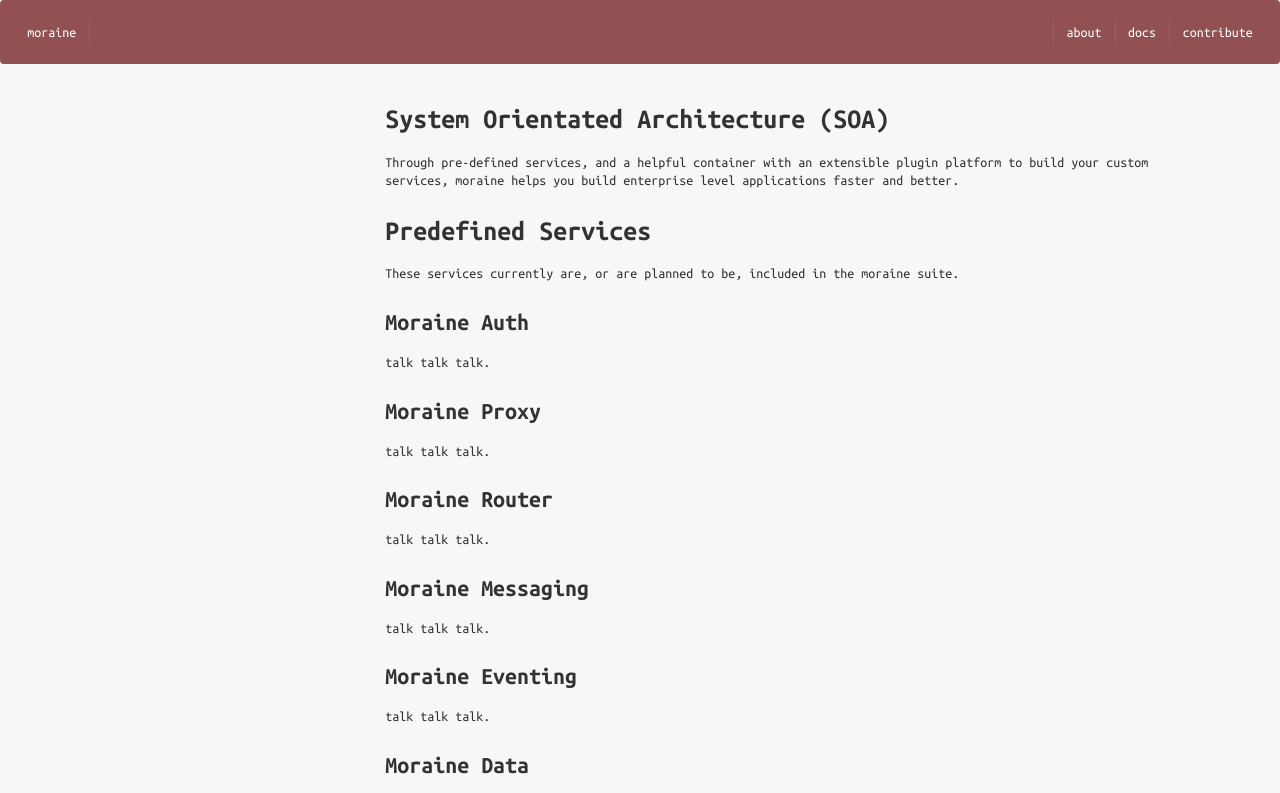
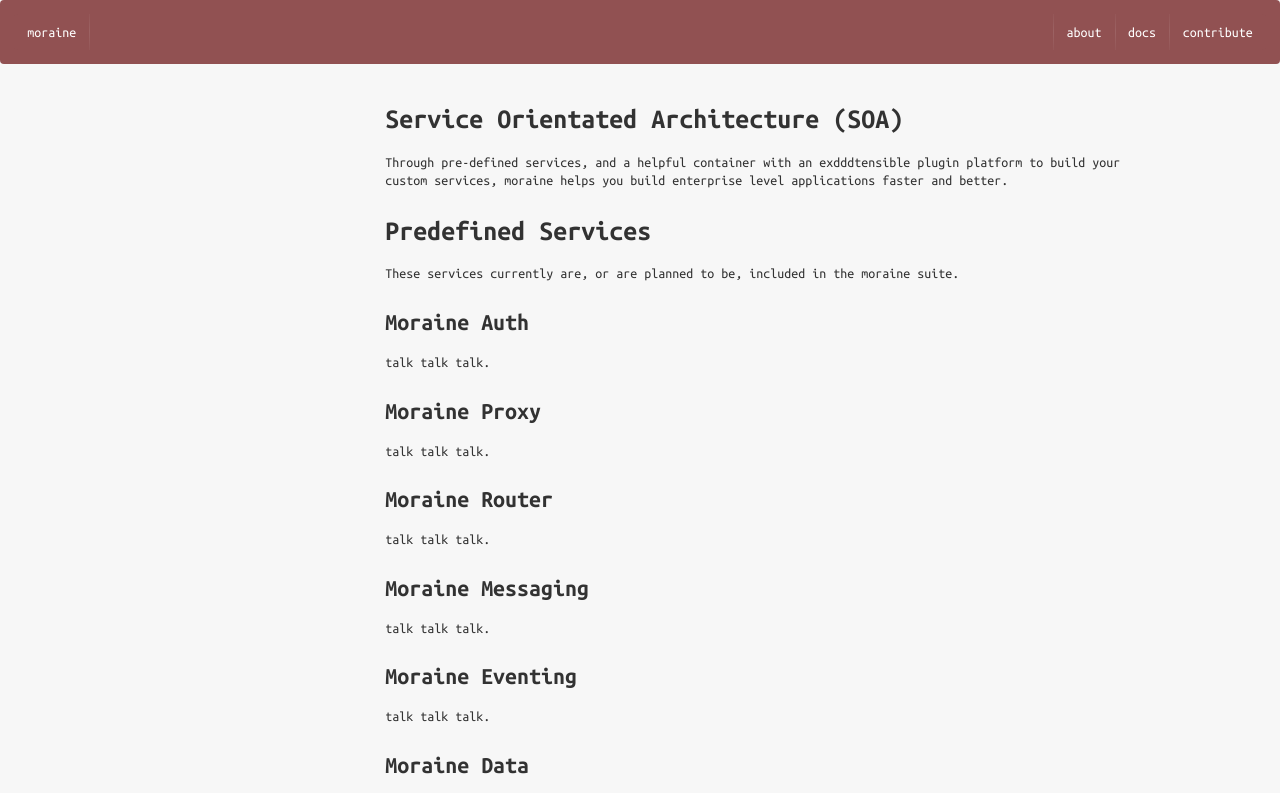
Before and after one commit to IvoryPenguin/moraine, a plain HTML site: page about.html in a window 1280 px wide. Shown: the top 793 px of the page. Drawn offline with Linux system fonts and the light colour scheme.

Commit message:
Update about.html

```diff
--- a/about.html
+++ b/about.html
@@ -1,5 +1,5 @@
-<!doctype html><html><head> <meta charset="utf-8"> <title>Moraine</title> <meta name="description" content=""> <meta name=viewport content="width=device-width, initial-scale=1"> <meta name="mobile-web-app-capable" content="yes"> <link  rel="stylesheet" href="/moraine/semantic.min.css" /><link  rel="stylesheet" href="/moraine/style.css" /><link  rel="stylesheet" href="http://fonts.googleapis.com/css?family=Ubuntu+Mono:400,700,400italic,700italic" /></head><body> <div class="ui inverted red segment"> <div id="navigation" class="ui inverted red menu">  <a href="index.html" class="item"> moraine </a> <div class="right menu">  <a href="about.html" class="item"> about </a>  <a href="docs.html" class="item"> docs </a>  <a href="contribute.html" class="item"> contribute </a>  </div> </div>  </div> <div class="ui page grid"> <div class="four wide column"> </div> <div class="twelve wide column"> <h1 id="system-orientated-architecture-soa-">System Orientated Architecture (SOA)</h1>
-<p>Through pre-defined services, and a helpful container with an extensible plugin platform to build your custom services, moraine helps you build enterprise level applications faster and better.</p>
+<!doctype html><html><head> <meta charset="utf-8"> <title>Moraine</title> <meta name="description" content=""> <meta name=viewport content="width=device-width, initial-scale=1"> <meta name="mobile-web-app-capable" content="yes"> <link  rel="stylesheet" href="/moraine/semantic.min.css" /><link  rel="stylesheet" href="/moraine/style.css" /><link  rel="stylesheet" href="http://fonts.googleapis.com/css?family=Ubuntu+Mono:400,700,400italic,700italic" /></head><body> <div class="ui inverted red segment"> <div id="navigation" class="ui inverted red menu">  <a href="index.html" class="item"> moraine </a> <div class="right menu">  <a href="about.html" class="item"> about </a>  <a href="docs.html" class="item"> docs </a>  <a href="contribute.html" class="item"> contribute </a>  </div> </div>  </div> <div class="ui page grid"> <div class="four wide column"> </div> <div class="twelve wide column"> <h1 id="service-orientated-architecture-soa-">Service Orientated Architecture (SOA)</h1>
+<p>Through pre-defined services, and a helpful container with an exdddtensible plugin platform to build your custom services, moraine helps you build enterprise level applications faster and better.</p>
 <h1 id="predefined-services">Predefined Services</h1>
 <p>These services currently are, or are planned to be, included in the moraine suite.</p>
 <h2 id="moraine-auth">Moraine Auth</h2>
```
